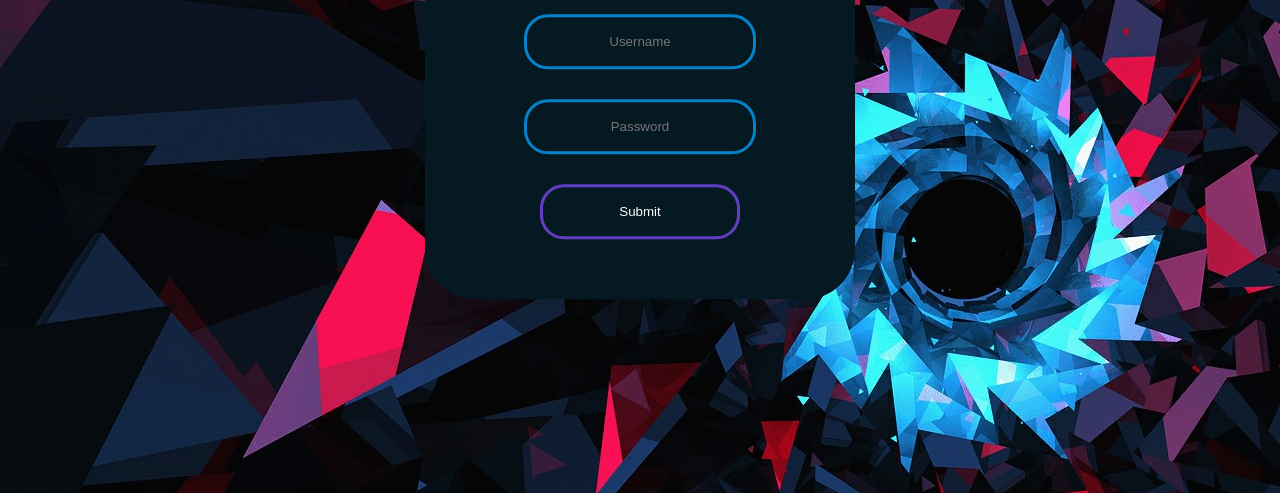
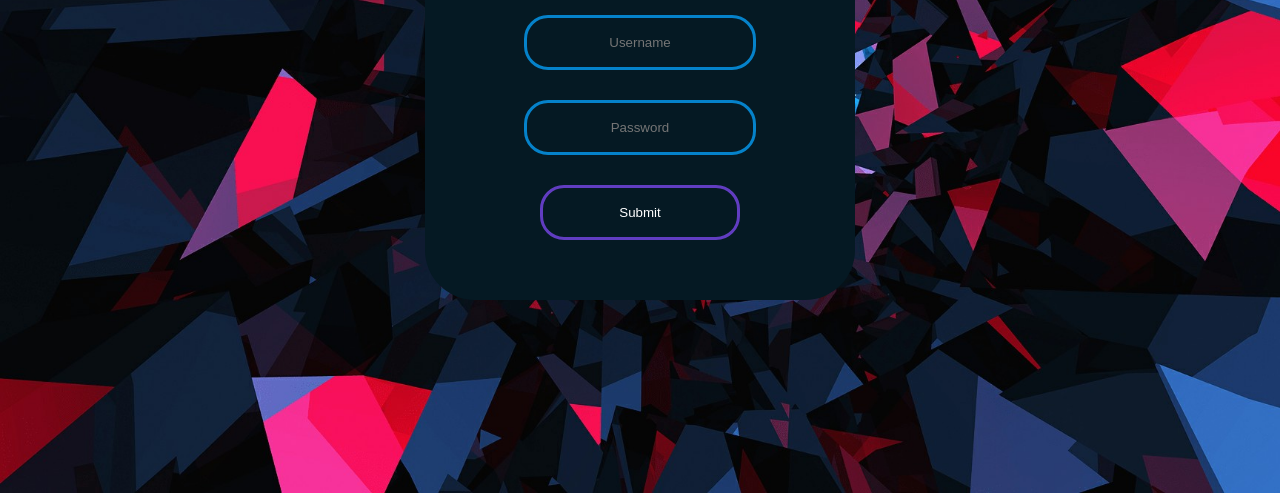
Before and after one commit to DonIkigai/FrontEnd-Try, a plain HTML site: page index.html in a window 1280 px wide. Shown: the part 307-800 px from the top of the page. Drawn offline with Linux system fonts and the light colour scheme.

Commit message:
Recomendaciones.

```diff
--- a/estilo.css
+++ b/estilo.css
@@ -1,15 +1,24 @@
+html {
+	/*
+		Al hacer diseños de pantalla completa siempre asegurate
+		de que el elemento <html> cubra todo el area o
+		se pueden producir efectos indeseados.
+	*/
+	height: 100%;
+}
+
 body{
 	margin:0;
 	padding: 0;
 	font-family: sans-serif;
 	background: #003554;
 	background-image: url(fondo.png);
-	height: 100%;
+	height: 100%; /* Esto no funcionaba sin el `height: 100%` de <html> */
 	background-repeat: no-repeat;
-
-
+	background-size: cover; /* Esta regla hace que el fondo se ajuste automaticamente para cubrir todo el area, que no deje espacios vacios o que el fondo se vea incompleto. */
 }
 
+/*
 .box{
 	width: 350px;
 	padding: 40px;
@@ -20,7 +29,35 @@ body{
 	background: #051923;
 	text-align: center;
 	border-radius: 50px;
+}
+*/
 
+/*
+	Aunque `position: absolute` funciona para centrar elementos no es lo recomendado
+	ya que coloca el elemento en una "capa flotante" y puede hacer más complicado el desarrollo.
+	`position: absolute` se recomienda únicamente para elementos que de verdad deben estar encima
+	de los elementos padre como por ejemplo un modal o una alerta.
+
+	Para elementos que requieren una posición específica en el diseño se recomienda usar `Flexbox` o `Grid`.
+	En este caso he usado Flexbox y he centrado los elementos hijos de .login (.box es el unico hijo por ahora)
+	con 3 simples reglas, puedes aprender más sobre Flexbox en:
+	- https://css-tricks.com/snippets/css/a-guide-to-flexbox/ (Inglés)
+	- https://developer.mozilla.org/es/docs/Web/CSS/CSS_Flexible_Box_Layout/Conceptos_Basicos_de_Flexbox (Español)
+*/
+.login {
+	display: flex;
+	align-items: center;
+	justify-content: center;
+
+	height: inherit;
+}
+
+.box {
+	width: 350px;
+	padding: 40px;
+	background: #051923;
+	text-align: center;
+	border-radius: 50px;
 }
 
 .box h1{
@@ -30,7 +67,7 @@ body{
 }
 
 .box input[type="text"], .box input[type="password"]{
-	border: 0;
+	/*border: 0;*/
 	background: none;
 	display: block;
 	margin: 30px auto;
@@ -41,8 +78,21 @@ body{
 	outline: none;
 	color: white;
 	border-radius: 24px;
-	transition: 0.25s;
 
+	/*
+		transition: 0.25s;
+
+		Al no especificar las propiedades por defecto se animaran todas las propiedades CSS del elemento
+		y esto genera 2 problemas:
+
+		- Al cargar la pagina se ve esa "animación" en la que el elemento cambia de su estado original al personalizado en CSS.
+		- El navegador web consume más RAM/CPU intentando prepararse para hacer animaciones de todas las propiedades.
+
+		Estas reglas serian lo ideal:
+	*/
+
+	transition-property: width, border;
+	transition-duration: 0.25s;
 }
 
 .box input[type="text"]:focus,.box input[type="password"]:focus{
@@ -62,10 +112,21 @@ body{
 	outline: none;
 	color: white;
 	border-radius: 24px;
-	transition: 0.25s;
 	cursor: pointer;
+
+	/*transition: 0.25s;*/
+
+	transition-property: background;
+	transition-duration: 0.25s;
 }
 
 .box input[type="submit"]:hover{
 	background:#613DC1;
 }
+
+.preload * {
+  -webkit-transition: none !important;
+  -moz-transition: none !important;
+  -ms-transition: none !important;
+  -o-transition: none !important;
+}
--- a/index.html
+++ b/index.html
@@ -6,14 +6,33 @@
 		<link rel="stylesheet" href="estilo.css">
 	</head>
 
-	<body>
+	<body class="preload">
 
+		<!-- Siempre se recomienda que el elemento despues de <body> sea por ejemplo -->
+		<!-- un <div> o un <section>, elementos que encapsulan otras partes de la aplicación. -->
+		<!-- En este caso, un <div login> encapsulara el formulario. -->
+		<div class="login">
 			<form class="box" action="" method="post">
 				<h1>Login</h1>
 				<input type="text" name="" placeholder="Username">
 				<input type="password" name="" placeholder="Password">
 				<input type="submit" name="" placeholder="Login">
 			</form>
+		</div>
 
 	</body>
+
+	<script>
+		// Con esto evitamos esa "animación" inicial donde los elementos con `transition`
+		// cambian de su estado original al personalizado en CSS.
+
+		// Esto podría no ser necesario más adelante cuando incluyas javascript en tu sitio, la carga
+		// de ese javascript ocultaria esa animación naturalmente.
+
+		// Significado: Cuando `window` (la pagina) cargue, busca el elemento <body> y elimina la clase `preload`
+		// La clase .preload desactiva el `transition` de todos elementos.
+		window.addEventListener('load', () => {
+			document.getElementsByTagName('body')[0].classList.remove('preload');
+		});
+	</script>
 </html>
```
Lines whose indentation alone changed are shown as unchanged.
